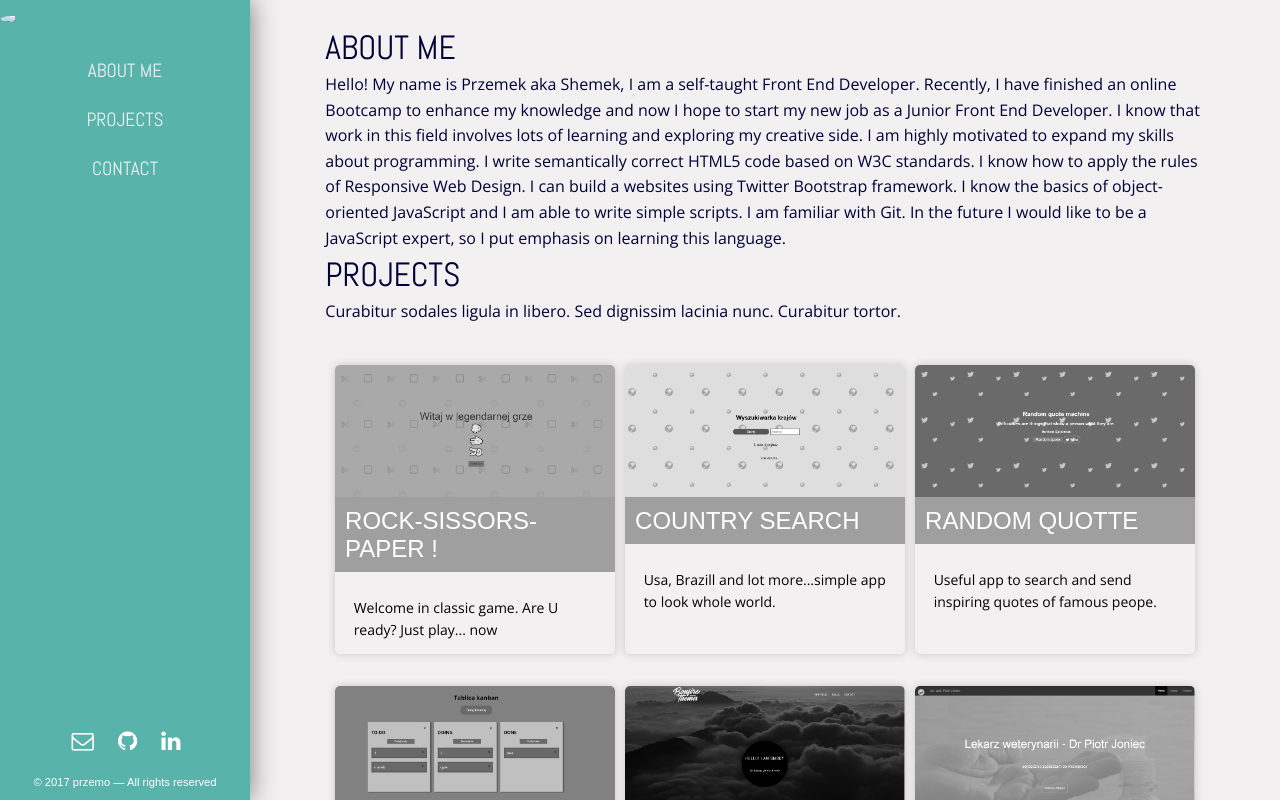
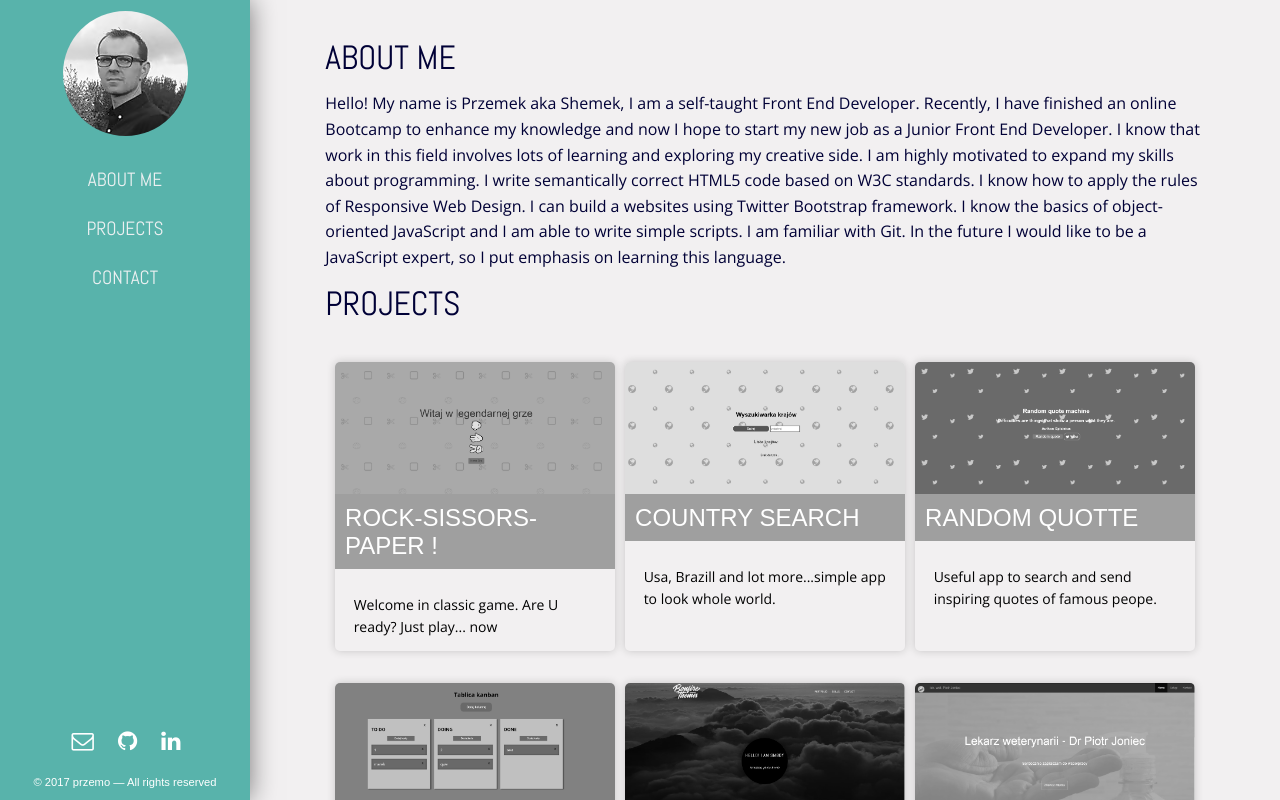
Before and after one commit to dylemat/portfolio-v2-flex, a plain HTML site: page index.html in a window 1280 px wide. Drawn offline with nearby package versions, Linux system fonts and the light colour scheme.

Commit message:
main pic location

```diff
--- a/css/style.css
+++ b/css/style.css
@@ -25,7 +25,8 @@ section {
 
 }
 section h1 {
-    margin: 0 2%;
+    margin: 1% 2%;
+
     padding:.5rem 1.5rem;
 }
 section p {
--- a/index.html
+++ b/index.html
@@ -64,7 +64,7 @@
 
 
 
-            <img src="pic1.png">
+            <img src="pic/pic1.png">
 
 
             <div class="side-nav">
@@ -111,7 +111,7 @@
 <p class='welcome'>
 Hello! My name is Przemek aka Shemek, I am a self-taught Front End Developer. Recently, I have finished an online Bootcamp to enhance my knowledge and now I hope to start my new job as a Junior Front End Developer. I know that work in this field involves lots of learning and exploring my creative side. I am highly motivated to expand my skills about programming. I write semantically correct HTML5 code based on W3C standards. I know how to apply the rules of Responsive Web Design. I can build a websites using Twitter Bootstrap framework. I know the basics of object-oriented JavaScript and I am able to write simple scripts. I am familiar with Git. In the future I would like to be a JavaScript expert, so I put emphasis on learning this language.</p>
             <h1>PROJECTS</h1>
-            <p>Curabitur sodales ligula in libero. Sed dignissim lacinia nunc. Curabitur tortor.
+
 
                 <!-- css cards -->
                 <main class="main-area">
@@ -169,7 +169,7 @@ COUNTRY SEARCH
                             <article class="card">
                                 <a href="#">
                                     <figure class="thumbnail">
-                                        <img src="pic/3a.png" alt="A dinosaur wearing an aluminium jacket">
+                                        <img src="pic/3a.png" alt="A ">
                                     </figure>
                                     <div class="card-content">
                                         <h2>RANDOM QUOTTE
@@ -238,7 +238,7 @@ COUNTRY SEARCH
 
                 <!-- contact -->
                 <h1>CONTACT</h1>
-                <p>Quisque volutpat condimentum velit. Class aptent taciti sociosqu ad litora torquent per conubia nostra, per </p>
+
                 <form action="" method="" class="center-block">
                     <div class="flex-container-row">
                         <input type="text" name="first-name" placeholder="First Name">
```
